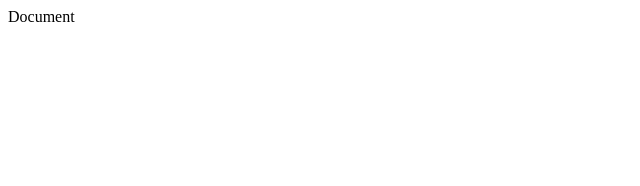
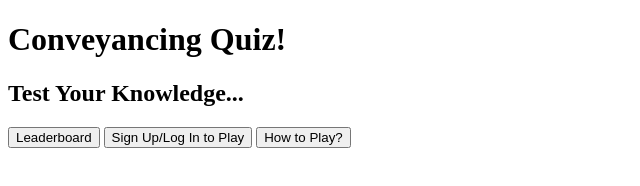
Before and after one commit to TonichaB/Conveyancing-Quiz, a plain HTML site: page index.html in a window 1280 px wide. Shown: the whole page, without its empty margins (0-640 px from the left). Drawn offline with Linux system fonts and the light colour scheme.

Commit message:
Add: Add in headers and buttons to body of home page.

```diff
--- a/index.html
+++ b/index.html
@@ -1,14 +1,20 @@
 <!DOCTYPE html>
 <html lang="en">
-<head>
-    <meta charset="UTF-8">
-    <meta http-equiv="X-UA-Compatible" content="IE=edge">
-    <meta name="viewport" content="width=device-width, initial-scale=1.0">
-    <link rel="stylesheet" href="assets/css/style.css"
-    <title>Document</title>
-</head>
-<body>
-
+  <head>
+    <meta charset="UTF-8" />
+    <meta http-equiv="X-UA-Compatible" content="IE=edge" />
+    <meta name="viewport" content="width=device-width, initial-scale=1.0" />
+    <link rel="stylesheet" href="assets/css/style.css" />
+    <title>Conveyancing Quiz</title>
+  </head>
+  <body>
+    <div>
+      <h1>Conveyancing Quiz!</h1>
+      <h2>Test Your Knowledge...</h2>
+      <button>Leaderboard</button>
+      <button>Sign Up/Log In to Play</button>
+      <button>How to Play?</button>
+    </div>
     <script src="assets/js/script.js"></script>
-</body>
+  </body>
 </html>
```
